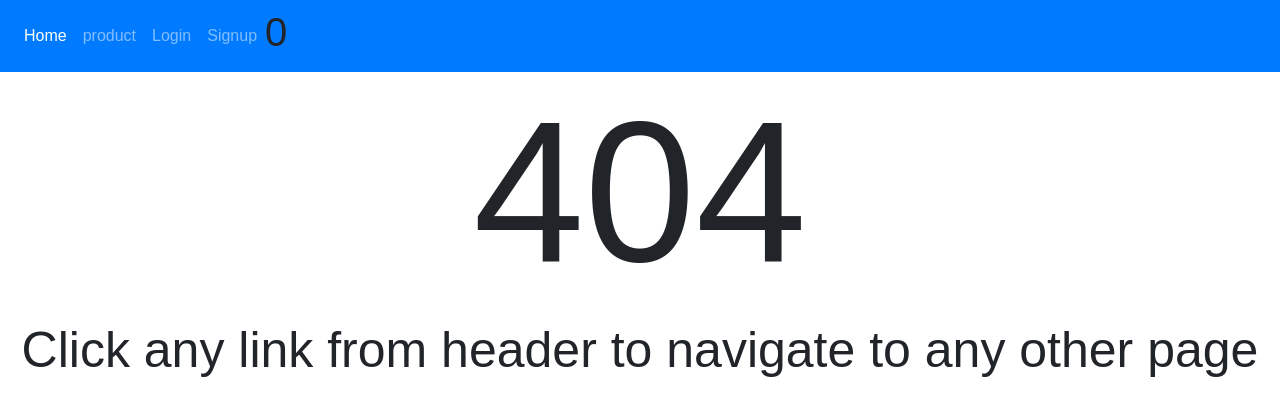
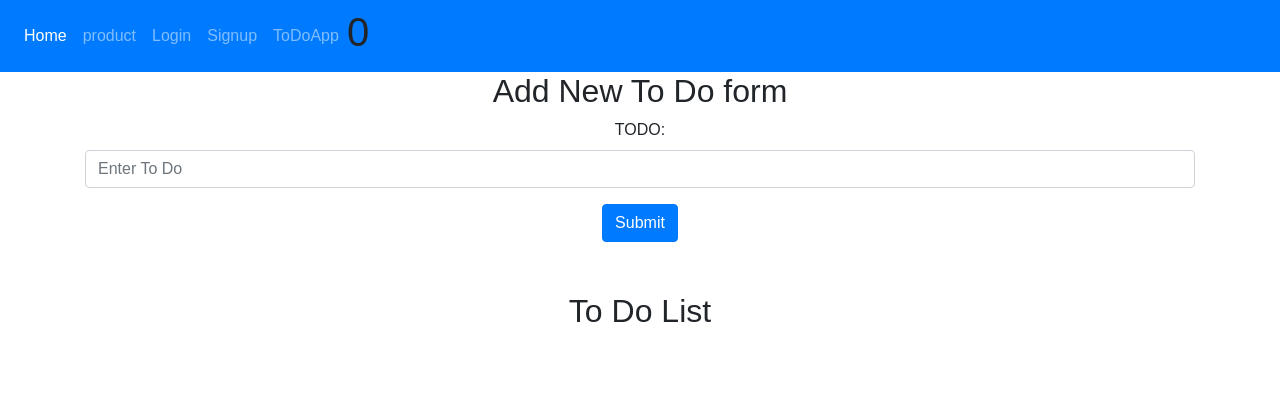
Before and after one commit to Intekhhab/react-e-com-app, a React (Create React App) app: page /todoapp in a window 1280 px wide. Before the commit this address had no page. Shown: the top 416 px of the page. Built offline with nearby package versions, Linux system fonts and the light colour scheme.

Commit message:
added todoapp

```diff
--- a/src/App.js
+++ b/src/App.js
@@ -5,6 +5,8 @@ import './App.css';
 import HeaderComponent from "./components/header";
 import ProductList from "./components/productlist";
 import LoginComponent from "./components/login";
+import { default as ToDoList } from "./components/todolist";
+import { default as AddToDo } from "./components/addtodo";
 import NotFound from './components/notfound';
 class App extends Component {
   render() {
@@ -15,6 +17,14 @@ class App extends Component {
         <Route exact path="/" component={LoginComponent}></Route>
           <Route path="/login" component={LoginComponent}></Route>
           <Route path="/product" component={ProductList}></Route>
+
+          <Route
+             path="/todoapp"
+             render={(props)=>{
+                     return (<div><AddToDo/><ToDoList/></div>)
+             }}
+          />
+
           <Route component={NotFound}></Route>
         </Switch>
       </div>
--- /dev/null
+++ b/src/components/addtodo.js
@@ -0,0 +1,40 @@
+import React from "react";
+import {connect} from "react-redux";
+
+class AddToDo extends React.Component{
+
+	constructor(props) {
+		super(props);
+		this._submit = this._submit.bind(this);
+		this.state = {
+			todotext: '',
+		};
+	}
+
+	_submit(e) {
+		e.preventDefault();
+		if (!document.getElementById('todo').value) return;
+		this.props.dispatch({type: 'ADD_NEW_TODO', text: document.getElementById('todo').value});
+		document.getElementById('todo').value = '';
+		this.setState({todotext: '',});
+	}
+
+	render() {
+		return(
+			<div className="container">
+			  <h2>Add New To Do form</h2>
+			  <form onSubmit={(e) => {this._submit(e)}}>
+			    <div className="form-group">
+			      <label htmlFor="todo">TODO:</label>
+			      <input autoComplete="off" type="todo" className="form-control" id="todo" placeholder="Enter To Do" name="todo" />
+			    </div>
+			    <button type="submit" className="btn btn-primary">Submit</button>
+			  </form>
+			</div>
+		)
+	}
+}
+
+
+
+export default connect(null)(AddToDo);
--- a/src/components/header.js
+++ b/src/components/header.js
@@ -23,6 +23,9 @@ class HeaderComponent extends Component{
           <li className="nav-item">
             <Link className="nav-link" to="/signup">Signup</Link>
           </li>
+          <li className="nav-item">
+            <Link className="nav-link" to="/todoapp">ToDoApp</Link>
+          </li>
         </ul>
         <h1 style={{float: 'right'}}>{this.props.num}</h1>
       </nav>
--- /dev/null
+++ b/src/components/todolist.js
@@ -0,0 +1,34 @@
+import React, {Component} from "react";
+import { BrowserRouter as Router, Route, Link } from "react-router-dom";
+import {connect} from 'react-redux';
+
+class ToDoList extends Component{
+  constructor(props) {
+    super(props);
+  }
+
+  render() {
+    //console.log(this.props.todolist);
+    return(
+      <div className="container" style={{marginTop: '50px'}}>
+        <h2>To Do List</h2>
+        <ul className="list-group">
+        {
+          this.props.todolist.map((elem, index) => {
+            return <li key={index} className="list-group-item">{elem} item</li>
+          })
+        }
+
+        </ul>
+      </div>
+    );
+  }
+}
+
+const mapStateToProps = (store) => {
+  return {
+    todolist: store.todolist,
+  }
+}
+
+export default connect(mapStateToProps)(ToDoList)
--- a/src/reducers/reducers.js
+++ b/src/reducers/reducers.js
@@ -3,7 +3,9 @@ export function rootReducer(state, action) {
 		case "INCREMENT" :
 			return [...state];
 		case "ADD_TO_CART":
-			return {products: state.products, carts: [...state.carts, action.index]}
+			return {products: state.products, carts: [...state.carts, action.index]};
+		case "ADD_NEW_TODO" :
+			return {products: state.products, carts: [...state.carts], todolist: [...state.todolist, action.text]};
 	}
 
 	return {
@@ -39,6 +41,7 @@ export function rootReducer(state, action) {
 
 			},
 		],
-		carts: []
+		carts: [],
+		todolist: [],
 	}
 }
```
